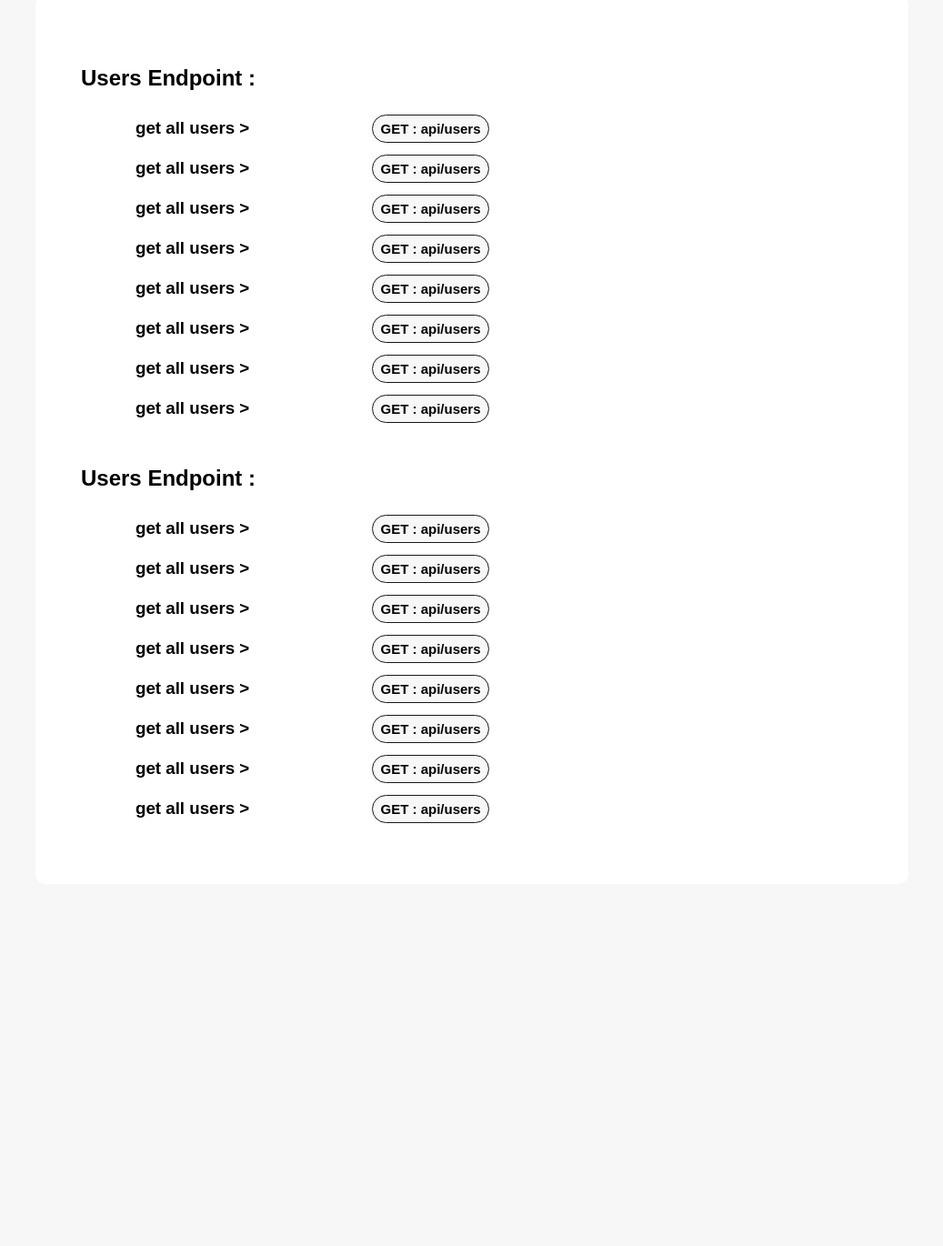
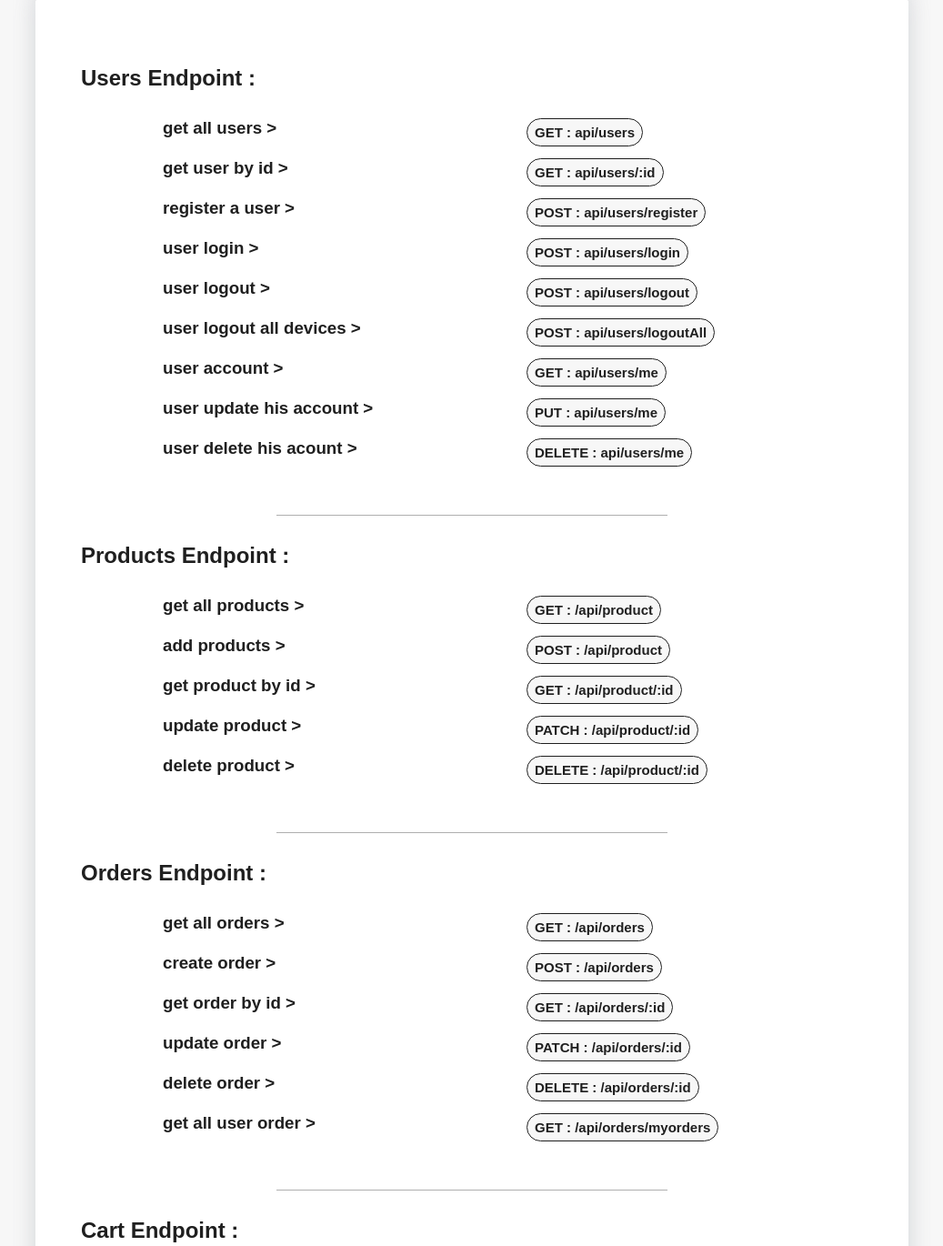
Before and after one commit to AhmadNashaat0/e-commerce-project, a website: page views/index.html in a window 1280 px wide. Shown: the part 438-1808 px from the top of the page at 91% size, without its empty margins (121-1158 px from the left). Before the commit the page ends 1440 px from the top, so only its background shows below. Drawn offline with Linux system fonts and the light colour scheme.

Commit message:
add data to homepage

```diff
--- a/views/index.html
+++ b/views/index.html
@@ -18,22 +18,40 @@
         <div class="routes">
             <h2>Users Endpoint :</h2>
             <h3>get all users > <span>GET : api/users</span></h3>
-            <h3>get all users > <span>GET : api/users</span></h3>
-            <h3>get all users > <span>GET : api/users</span></h3>
-            <h3>get all users > <span>GET : api/users</span></h3>
-            <h3>get all users > <span>GET : api/users</span></h3>
-            <h3>get all users > <span>GET : api/users</span></h3>
-            <h3>get all users > <span>GET : api/users</span></h3>
-            <h3>get all users > <span>GET : api/users</span></h3>
-            <h2>Users Endpoint :</h2>
-            <h3>get all users > <span>GET : api/users</span></h3>
-            <h3>get all users > <span>GET : api/users</span></h3>
-            <h3>get all users > <span>GET : api/users</span></h3>
-            <h3>get all users > <span>GET : api/users</span></h3>
-            <h3>get all users > <span>GET : api/users</span></h3>
-            <h3>get all users > <span>GET : api/users</span></h3>
-            <h3>get all users > <span>GET : api/users</span></h3>
-            <h3>get all users > <span>GET : api/users</span></h3>
+            <h3>get user by id > <span>GET : api/users/:id</span></h3>
+            <h3>register a user > <span>POST : api/users/register</span></h3>
+            <h3>user login > <span>POST : api/users/login</span></h3>
+            <h3>user logout > <span>POST : api/users/logout</span></h3>
+            <h3>user logout all devices > <span>POST : api/users/logoutAll</span></h3>
+            <h3>user account > <span>GET : api/users/me</span></h3>
+            <h3>user update his account > <span>PUT : api/users/me</span></h3>
+            <h3>user delete his acount > <span>DELETE : api/users/me</span></h3>
+            <hr>
+            <h2>Products Endpoint :</h2>
+            <h3>get all products > <span>GET : /api/product</span></h3>
+            <h3>add products > <span>POST : /api/product</span></h3>
+            <h3>get product by id > <span>GET : /api/product/:id</span></h3>
+            <h3>update product > <span>PATCH : /api/product/:id</span></h3>
+            <h3>delete product > <span>DELETE : /api/product/:id</span></h3>
+            <hr>
+            <h2>Orders Endpoint :</h2>
+            <h3>get all orders > <span>GET : /api/orders</span></h3>
+            <h3>create order > <span>POST : /api/orders</span></h3>
+            <h3>get order by id > <span>GET : /api/orders/:id</span></h3>
+            <h3>update order > <span>PATCH : /api/orders/:id</span></h3>
+            <h3>delete order > <span>DELETE : /api/orders/:id</span></h3>
+            <h3>get all user order > <span>GET : /api/orders/myorders</span></h3>
+            <hr>
+            <h2>Cart Endpoint :</h2>
+            <h3>get all my carts > <span>GET : /api/cart</span></h3>
+            <h3>create cart > <span>POST : /api/cart</span></h3>
+            <h3>get cart by id > <span>GET : /api/cart/:cart-id</span></h3>
+            <h3>delete cart > <span>DELETE : /api/cart/:cart-id</span></h3>
+            <h3>get all products in my cart > <span>GET : /api/cart-id/products</span></h3>
+            <h3>add product to cart > <span>PATCH : /api/cart/:cart-id/:product-id</span></h3>
+            <h3>delete product from cart > <span>DELETE : /api/cart/:cart-id/:product-id</span></h3>
+            <h3>get all products status from my cart > <span>GET : /api/cart-id/products/status</span></h3>
+            <h3>get product status in my cart > <span>GET : /api/cart-id/product-id/status</span></h3>
         </div>
     </div>
 </body>
--- a/views/styles.css
+++ b/views/styles.css
@@ -13,6 +13,7 @@ body {
     display: flex;
     justify-content: center;
     flex-direction: column;
+    box-shadow: rgba(149, 157, 165, 0.2) 0px 8px 24px;
 }
 .welcome{
     background-color:#fff;
@@ -23,19 +24,19 @@ body {
     align-items: center;
     padding-bottom: 60px;
     padding-top: 80px;
-    border-bottom: 3px solid black;
+    border-bottom: 3px solid rgb(31, 31, 31);
     border-radius: 12px;
 }
 h1 {
     font-size: 90px;
     letter-spacing: -3px;
-    color:rgb(17, 17, 17);
+    color:rgb(31, 31, 31);
     line-height:90%;
 }
 p{
     font-size: 20px;
     font-weight: 500;
-    color: rgb(73, 73, 73);
+    color: rgb(92, 92, 92);
     margin-top:12px
 }
 .p1{
@@ -53,21 +54,35 @@ p{
     border-radius: 12px;
     border-top: 3px solid black;
     margin-bottom: 30px;
+    box-shadow: rgba(149, 157, 165, 0.2) 0px 8px 24px;
 }
 
 h2{
     margin-bottom: 30px;
     margin-top:30px;
+    color:rgb(31, 31, 31);
 }
 h3{
-    margin-left: 60px;
+    margin-left: 90px;
     margin-bottom: 22px;
+    position: relative;
+    color:rgb(31, 31, 31);
 }
 span{
     background-color:rgb(247, 247, 247);
-    margin-left: 130px;
+    position: absolute;
+    left: 400px;
     padding: 6px 8px;
     font-size: 15px;
-    border: 0.2px solid rgb(24, 24, 24);
+    border: 0.2px solid rgb(31, 31, 31);
     border-radius: 25px;
+    color:rgb(31, 31, 31);
 }
+
+hr{
+    background-color:rgb(175, 175, 175);
+    width: 50%;
+    height:1px;
+    border:0;
+    margin: 40px auto 0;
+}
```
